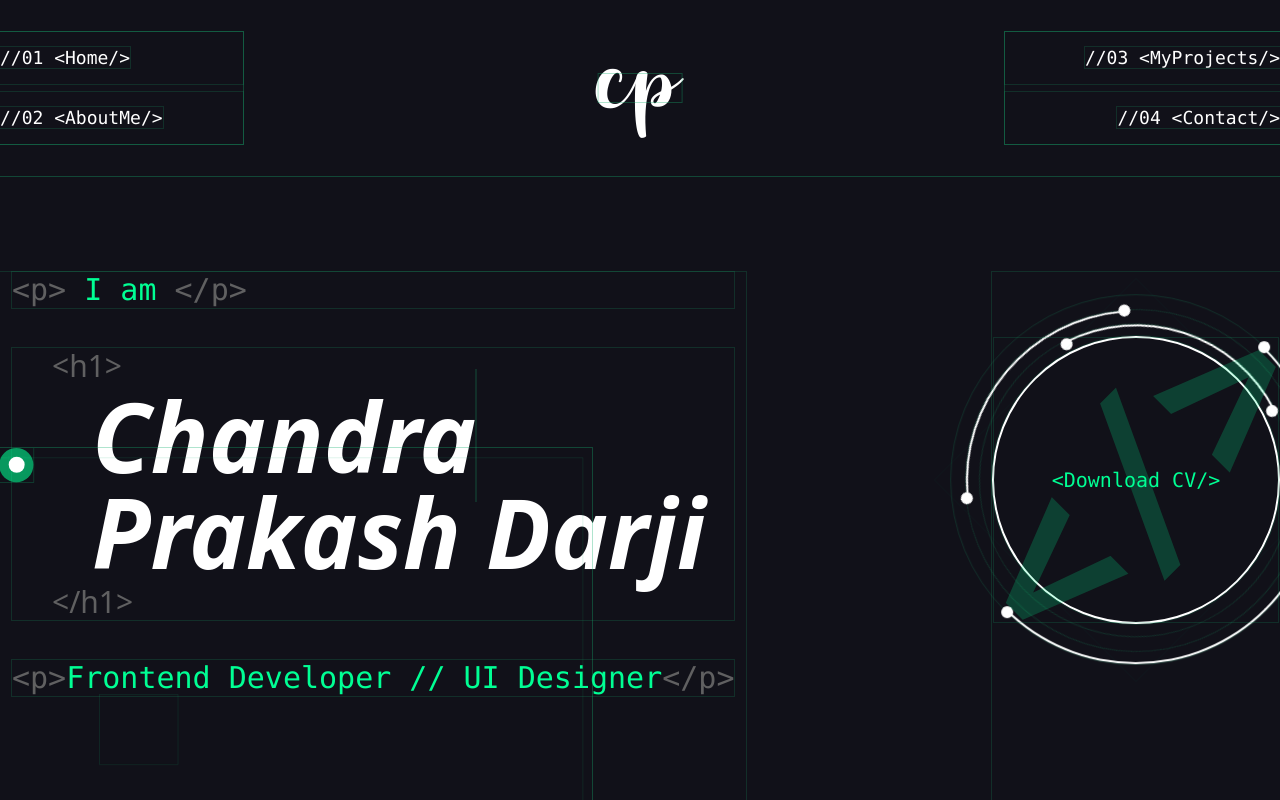
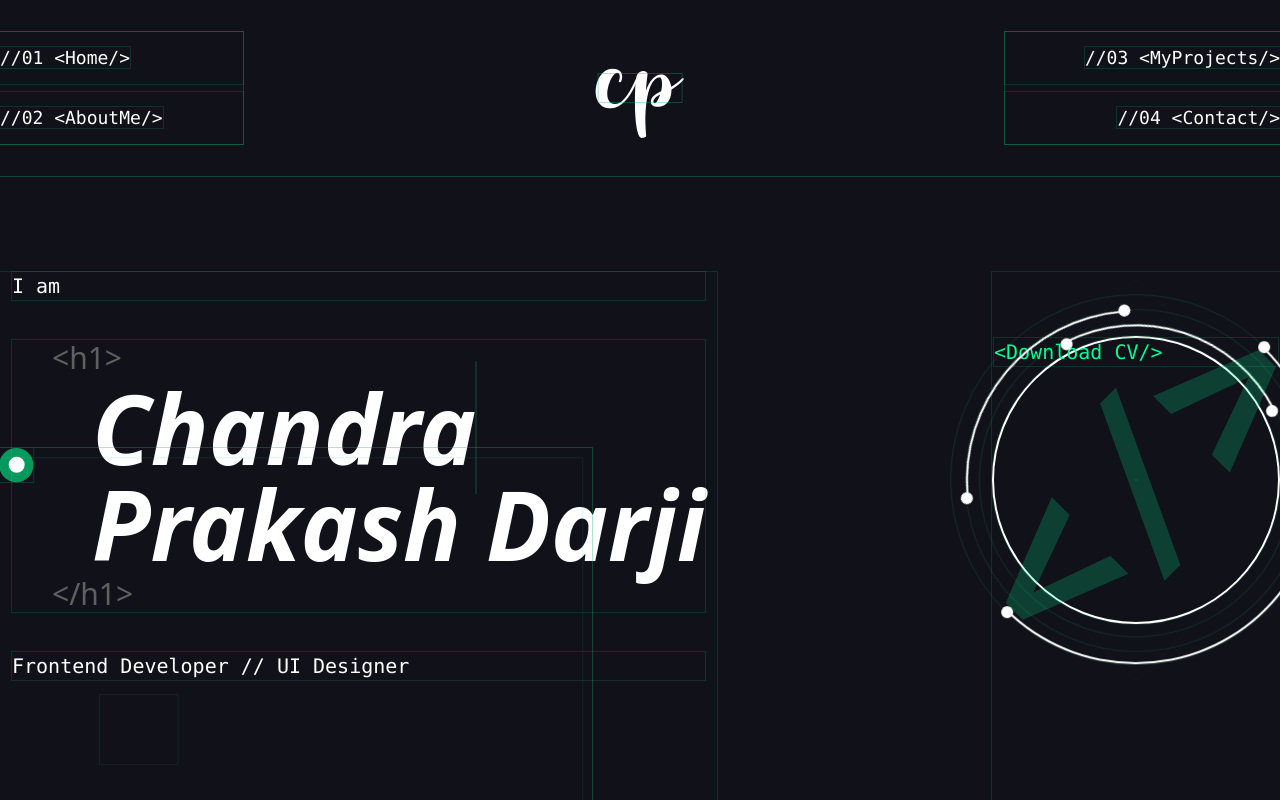
Before and after one commit to Chandraprakash-Darji/portfolio-ex, a React (Create React App) app: page / in a window 1280 px wide. Shown: the top 800 px of the page. Built offline with nearby package versions, Linux system fonts and the light colour scheme; what tailwindcss-magic would draw is missing.

Commit message:
removed-classname-prop

```diff
--- a/src/components/AnimatedText.tsx
+++ b/src/components/AnimatedText.tsx
@@ -5,7 +5,6 @@
     text: string;
     speed?: number;
     delay?: number;
-    classname?: string;
     as?: E;
 };
 
@@ -16,12 +15,11 @@
     text,
     speed,
     delay,
-    classname,
     as,
     ...props
 }: Props<E>) => {
     const [renderText, setRenderText] = useState("");
-    const [randomChar, setRandomChar] = useState("$");
+    const [randomChar, setRandomChar] = useState("");
     const [count, setCount] = useState(0);
 
     const Speed = speed || 50;
@@ -73,7 +71,7 @@
     }, [delay, renderText, text, startChar, startTyping, stopChar, stopTyping]);
 
     return (
-        <Component {...props} className={classname}>
+        <Component {...props}>
             {renderText}
             {randomChar}
         </Component>
```
